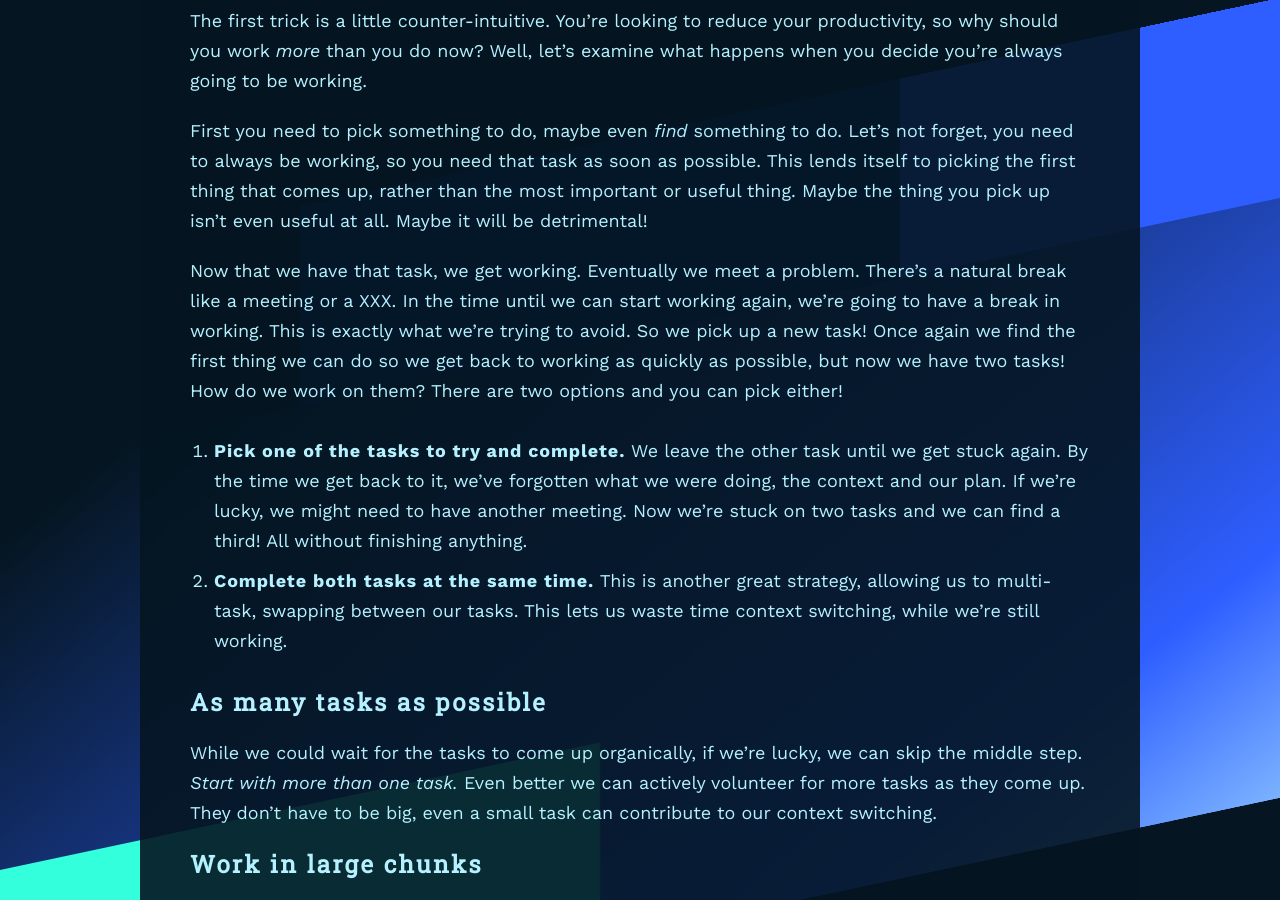
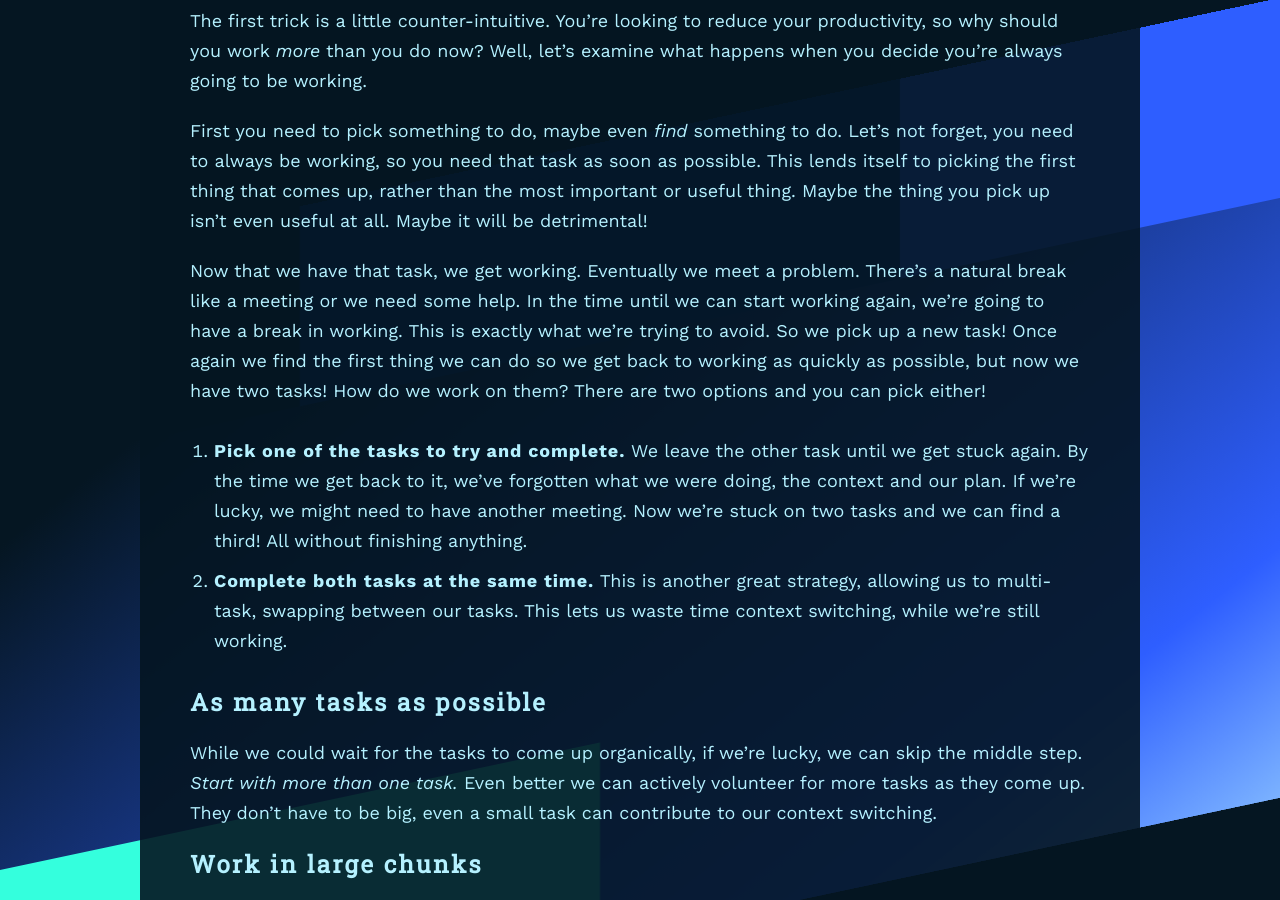
Before and after one commit to FleaRex/PersonalBlog, a Jekyll site: the page built from _posts/2020-12-30-gettingNothingDone.md, in a window 1280 px wide and 900 px high, scrolled down 445 px. Built offline with Jekyll 4.4.1, drawn with Linux system fonts in a browser that asks for light colours.

Commit message:
Update 2020-12-30-gettingNothingDone.md

```diff
--- a/_posts/2020-12-30-gettingNothingDone.md
+++ b/_posts/2020-12-30-gettingNothingDone.md
@@ -12,7 +12,7 @@ The first trick is a little counter-intuitive. You're looking to reduce your pro
 
 First you need to pick something to do, maybe even _find_ something to do. Let's not forget, you need to always be working, so you need that task as soon as possible. This lends itself to picking the first thing that comes up, rather than the most important or useful thing. Maybe the thing you pick up isn't even useful at all. Maybe it will be detrimental!
 
-Now that we have that task, we get working. Eventually we meet a problem. There's a natural break like a meeting or a XXX. In the time until we can start working again, we're going to have a break in working. This is exactly what we're trying to avoid. So we pick up a new task! Once again we find the first thing we can do so we get back to working as quickly as possible, but now we have two tasks! How do we work on them? There are two options and you can pick either!
+Now that we have that task, we get working. Eventually we meet a problem. There's a natural break like a meeting or we need some help. In the time until we can start working again, we're going to have a break in working. This is exactly what we're trying to avoid. So we pick up a new task! Once again we find the first thing we can do so we get back to working as quickly as possible, but now we have two tasks! How do we work on them? There are two options and you can pick either!
 
 1.  **Pick one of the tasks to try and complete.** We leave the other task until we get stuck again. By the time we get back to it, we've forgotten what we were doing, the context and our plan. If we're lucky, we might need to have another meeting. Now we're stuck on two tasks and we can find a third! All without finishing anything.
 2.  **Complete both tasks at the same time.** This is another great strategy, allowing us to multi-task, swapping between our tasks. This lets us waste time context switching, while we're still working.
```
